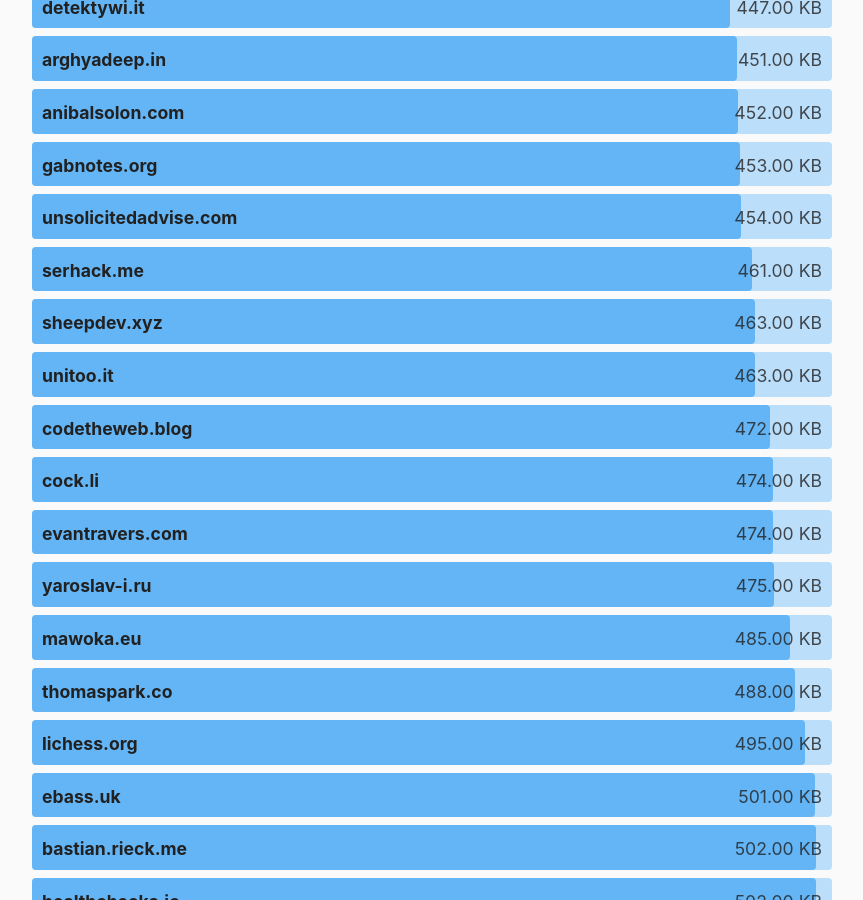
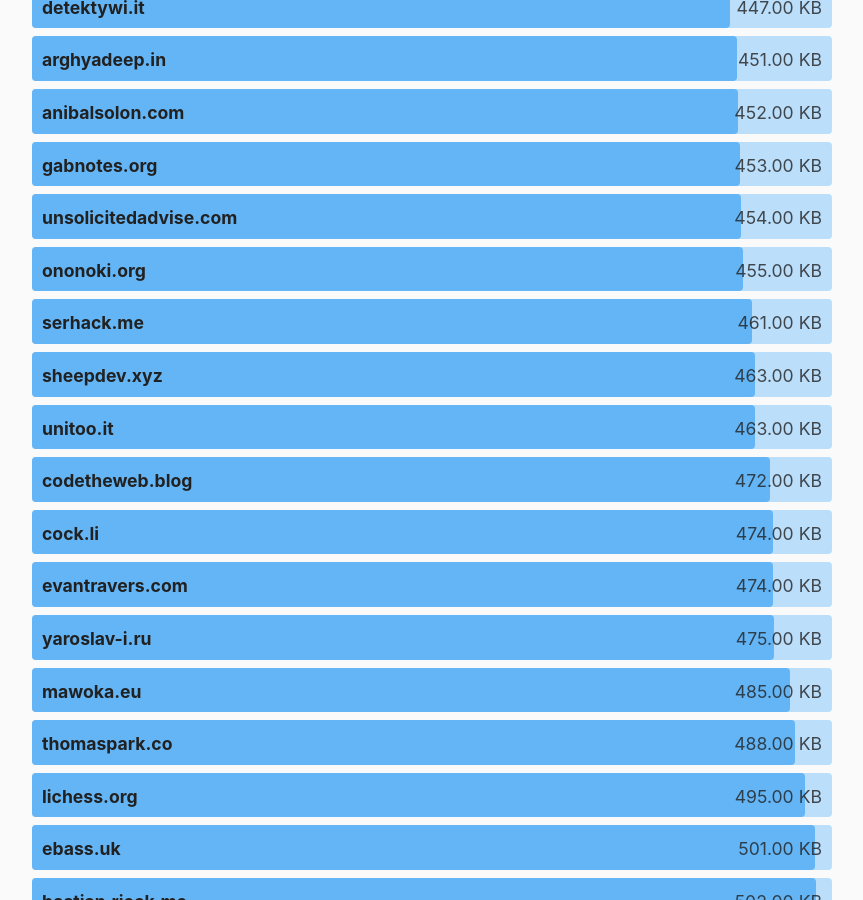
Before and after one commit to kevquirk/512kb.club, a Jekyll site: the page built from index.md, in a window 1280 px wide and 900 px high, scrolled down 24480 px. Shown: the whole window, without its empty margins (208-1071 px from the left). Built offline with Jekyll 4.4.1, drawn with Linux system fonts in a browser that asks for light colours.

Commit message:
Add ononoki.org
GT Metrix result: https://gtmetrix.com/reports/ononoki.org/e5wMpLsq/

```diff
--- a/_data/sites.yml
+++ b/_data/sites.yml
@@ -1528,6 +1528,11 @@
   size: 119
   last_checked: 2022-03-17
 
+- domain: ononoki.org
+  url: https://ononoki.org/
+  size: 455
+  last_checked: 2022-05-28
+
 - domain: oscarforner.com
   url: https://oscarforner.com/
   size: 19.7
```
